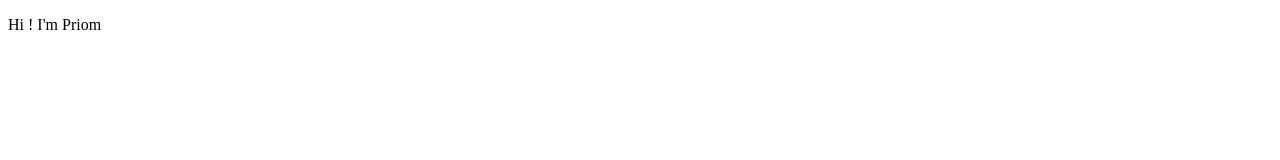
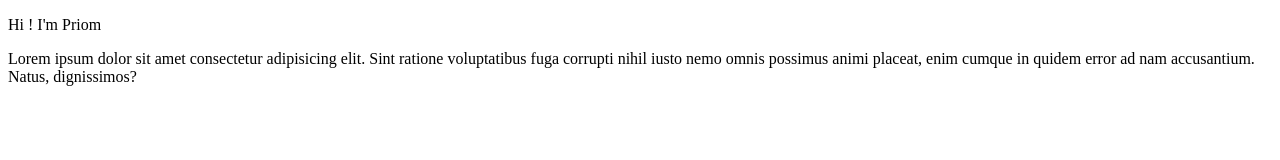
Before and after one commit to aaliahammedpriom/first-git-repo, a plain HTML site: page index.html in a window 1280 px wide. Drawn offline with Linux system fonts and the light colour scheme.

Commit message:
3rd commit

```diff
--- a/index.html
+++ b/index.html
@@ -8,6 +8,7 @@
 <body>
     <header>
         <p>Hi ! I'm Priom</p>
+        <p>Lorem ipsum dolor sit amet consectetur adipisicing elit. Sint ratione voluptatibus fuga corrupti nihil iusto nemo omnis possimus animi placeat, enim cumque in quidem error ad nam accusantium. Natus, dignissimos?</p>
     </header>
 </body>
 </html>
```
